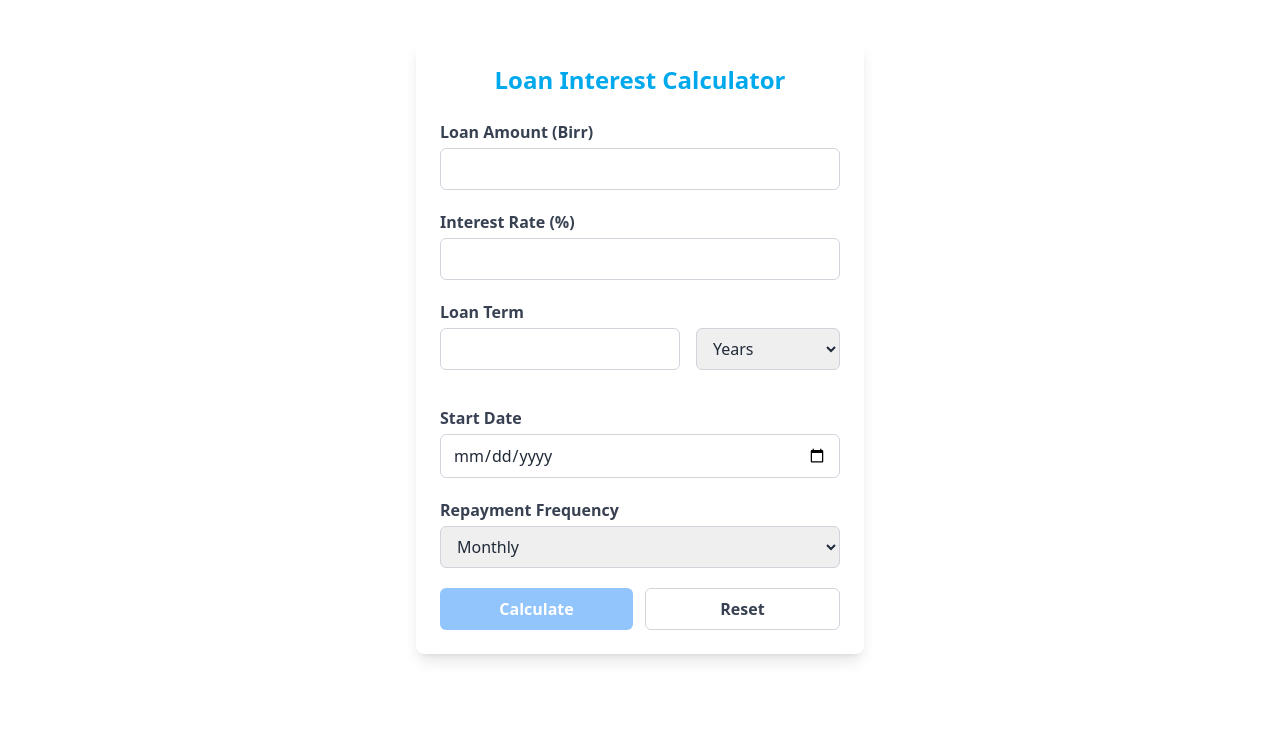
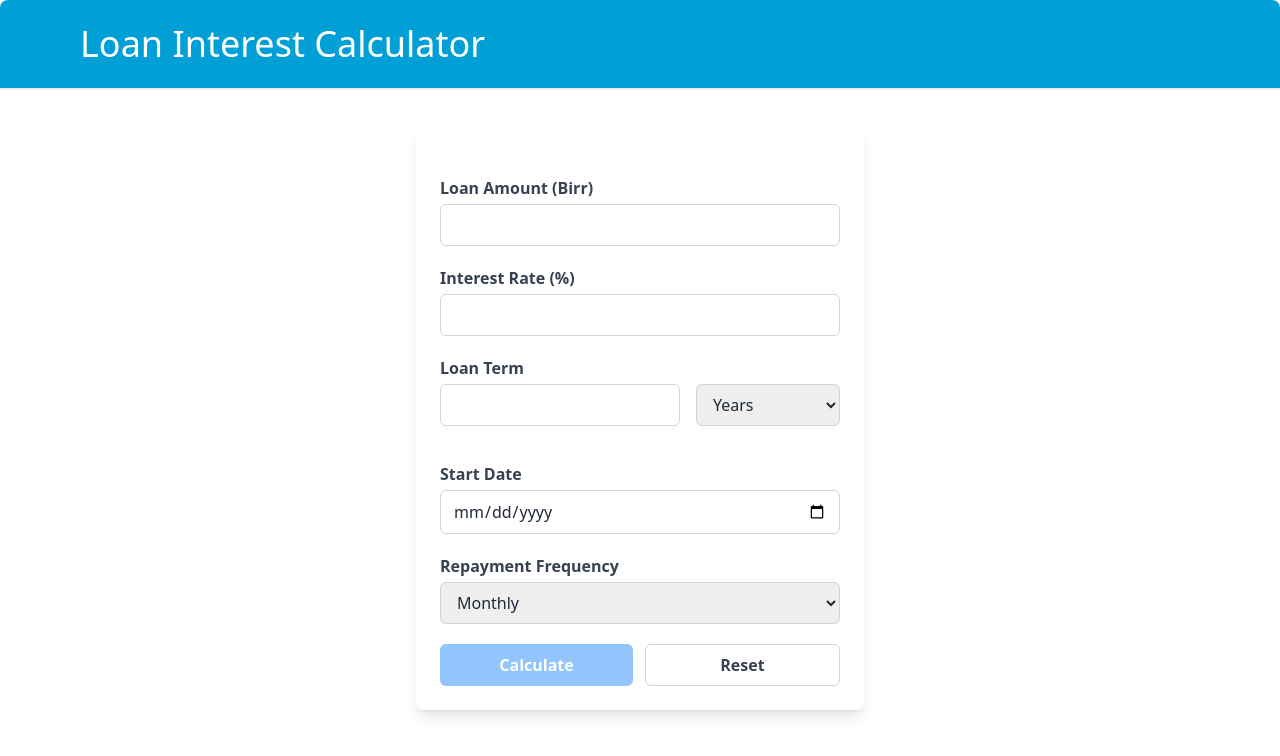
Before and after one commit to zedkbro/lib-web-page, a React (Vite) app: page /loan-calculator in a window 1280 px wide. Shown: the top 756 px of the page. Built offline with nearby package versions, Linux system fonts and the light colour scheme.

Commit message:
style: Chnage the title style, to be like a header.

```diff
--- a/src/pages/LoanCalculator.jsx
+++ b/src/pages/LoanCalculator.jsx
@@ -83,17 +83,19 @@ const LoanCalculator = () => {
     setSchedule([]);
   };
 
+
   const handleSubmit = (e) => {
     e.preventDefault();
     handleCalculate();
   };
 
   return (
-    <div className="max-w-md mx-auto my-10 p-6 bg-white rounded-lg shadow-lg font-sans text-gray-800">
-      <h2 className="text-2xl font-bold text-[#00a8ec] mb-6 text-center">
+    <div className="bg-white min-h-screen browser-default">
+      <h1 className="bg-[#009FD6] shadow rounded-tl-lg rounded-tr-lg text-center md:text-start text-white px-4 md:px-20 py-4 md:py-6 text-2xl md:text-4xl">
         Loan Interest Calculator
-      </h2>
-      <form onSubmit={handleSubmit} noValidate className="space-y-5">
+      </h1>
+      <div className="max-w-md mx-auto my-4 sm:my-10 p-6 bg-white rounded-lg shadow-lg font-sans text-gray-800">
+        <form onSubmit={handleSubmit} noValidate className="space-y-5 mt-6">
           <InputField
             label="Loan Amount (Birr)"
             id="loan-amount"
@@ -206,7 +208,6 @@ const LoanCalculator = () => {
                 <div
                   onClick={() => openSchedulePDF(schedule)}
                   className="px-4 py-2 text-[#00a8ec] rounded hover:text-[#0091d1] underline text-center cursor-pointer select-none"
-                // role="button"
                   tabIndex={0}
                   onKeyDown={(e) => (e.key === 'Enter' || e.key === ' ') && openSchedulePDF(schedule)}
                 >
@@ -217,6 +218,7 @@ const LoanCalculator = () => {
           </div>
         )}
       </div>
+    </div>
   );
 };
 
```
Lines whose indentation alone changed are shown as unchanged.
